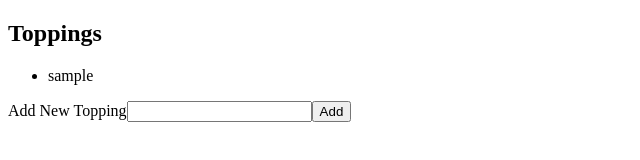
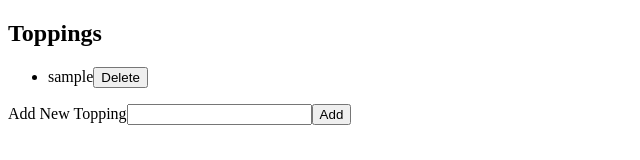
Before and after one commit to cornejoangel/pizza-manager, a React (Create React App) app: page / in a window 1280 px wide. Both pictures are taken after typing "Sample" into the empty fields and a click on the button "Add". Shown: the top 160 px of the page, without its empty margins (0-640 px from the left). Built offline with nearby package versions, Linux system fonts and the light colour scheme.

Commit message:
Adds ability to remove toppings

```diff
--- a/src/App.js
+++ b/src/App.js
@@ -17,13 +17,21 @@ const App = () => {
     setTopping(e.target.value);
   };
 
+  const removeTopping = (oldTopping) => {
+    toppings.removeTopping(oldTopping);
+    setToppingsMenu(toppings.getMenu());
+  };
+
   return (
     <main>
       <div>
         <h2>Toppings</h2>
         <ul>
           {toppingsMenu.map((t) => (
-            <li key={t}>{t}</li>
+            <li key={t}>
+              {t}
+              <button type="button" onClick={() => removeTopping(t)}>Delete</button>
+            </li>
           ))}
         </ul>
         <form onSubmit={(e) => addTopping(e, topping)}>
```
